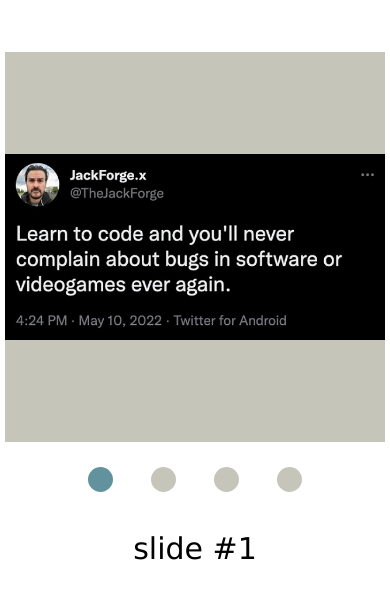
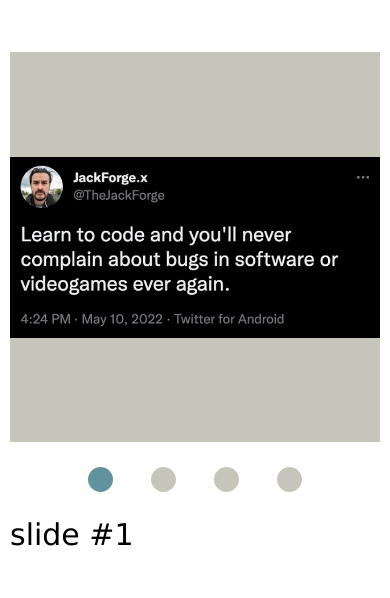
Before and after one commit to Sammily/cssMemSlider, a plain HTML site: page index.html in a window 390 px wide. Drawn offline with Linux system fonts and the light colour scheme.

Commit message:
fix: change text position (Sun, May 15, 2022 10:54:57 AM)

```diff
--- a/style.css
+++ b/style.css
@@ -18,7 +18,7 @@ body {
     flex-direction: column;
     font-size: 2.0rem;
     font-family: Verdana, Geneva, Tahoma, sans-serif;
-    padding: 0 0.5rem;
+    padding: 0 1.0rem;
 }
 
 .slides {
@@ -45,6 +45,7 @@ body {
     display: grid;
     margin-top: 2.0rem;
     font-size: 3.0rem;
+    padding: 0 1.0rem;
 }
 
 .description {
@@ -122,7 +123,7 @@ img {
     display: flex;
     grid-area: 1 / 2;
     justify-content: flex-end;
-    margin-top: 0.6rem;
+    margin: 0.6rem 0;
 }
 
 .labels label {
@@ -150,7 +151,7 @@ input {
     }
 
     .wrap {
-        min-width: 30.0rem;
+        min-width: 100vw;
     }
 
     #slide1 {
@@ -181,7 +182,8 @@ input {
     .descriptions {
         grid-row: 2;
         grid-column: 1;
-        justify-content: center;
+        margin-top: 0;
+        justify-content: flex-start;
     }
 
     .labels {
```
